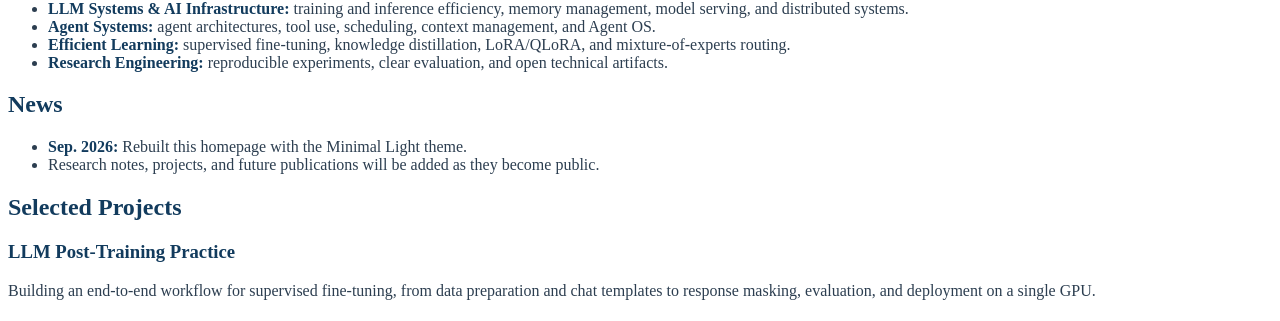
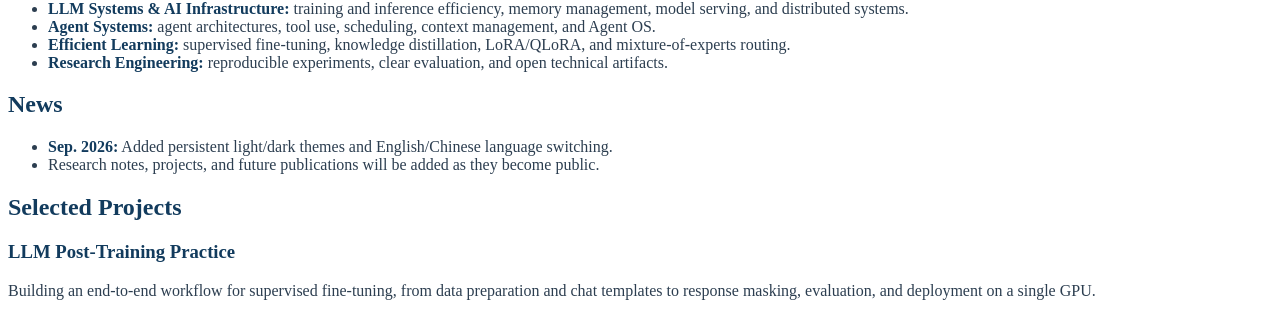
Before and after one commit to SPONDEX/SPONDEX.github.io, a Jekyll site: the page built from index.md, in a window 1280 px wide. Shown: the part 395-716 px from the top of the page. Built offline with Jekyll 4.4.1, drawn with Linux system fonts in a browser that asks for light colours; a style sheet for code colours, icons or effects is not loaded; our own code applies the rules of GitHub Pages for plain Markdown files; some of the changed lines change nothing that is shown.

Commit message:
Add bilingual homepage content
Pair every English section with a Chinese version for the language switcher.

```diff
--- a/index.md
+++ b/index.md
@@ -1,6 +1,8 @@
 ---
 layout: homepage
 ---
+
+<div class="language-panel" data-lang="en" markdown="1">
 
 ## About Me
 
@@ -17,7 +19,7 @@
 
 ## News
 
-- **Sep. 2026:** Rebuilt this homepage with the Minimal Light theme.
+- **Sep. 2026:** Added persistent light/dark themes and English/Chinese language switching.
 - Research notes, projects, and future publications will be added as they become public.
 
 ## Selected Projects
@@ -41,3 +43,49 @@
 ## Contact
 
 The best way to follow my public work is through [GitHub](https://github.com/SPONDEX).
+
+</div>
+
+<div class="language-panel" data-lang="zh" hidden markdown="1">
+
+## 关于我
+
+我是一名计算机专业本科生，目前主要关注大语言模型系统与 AI 基础设施。我希望把研究想法转化为高效、可靠且可复现的系统。
+
+目前的学习与研究实践涵盖模型后训练、推理系统、Agent 架构，以及连接这些方向的系统技术。
+
+## 研究兴趣
+
+- **大模型系统与 AI 基础设施：** 训练与推理效率、内存管理、模型服务和分布式系统。
+- **Agent 系统：** Agent 架构、工具调用、任务调度、上下文管理与 Agent OS。
+- **高效学习：** 监督微调、知识蒸馏、LoRA/QLoRA 与混合专家路由。
+- **科研工程：** 可复现实验、清晰评测和开放技术成果。
+
+## 动态
+
+- **2026 年 9 月：** 主页新增可记忆的亮暗主题与中英文切换功能。
+- 后续将逐步补充公开的研究笔记、项目与论文成果。
+
+## 代表项目
+
+### 大模型后训练实践
+
+构建监督微调的端到端流程，涵盖数据准备、聊天模板、回答损失掩码、评测，以及在单张 GPU 上的部署。
+
+### Agent 架构研究
+
+研究编程 Agent 运行时和 Agent OS 抽象，重点关注调度、工具接口、记忆与系统可靠性。
+
+### 高效模型系统
+
+探索模型蒸馏、参数高效微调、MoE 专家局部性和异构模型协同等实践方向。
+
+## 论文
+
+论文与预印本将在公开后列于此处。
+
+## 联系方式
+
+可以通过 [GitHub](https://github.com/SPONDEX) 关注我的公开工作。
+
+</div>
```
